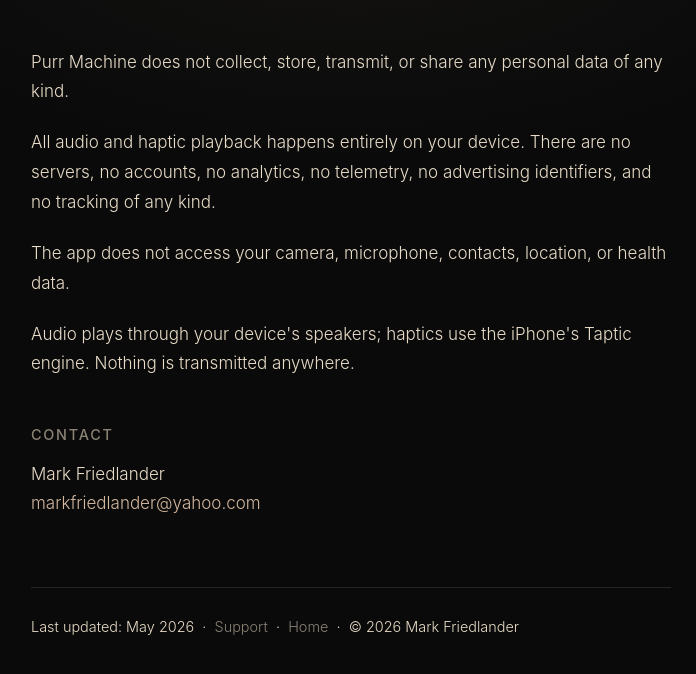
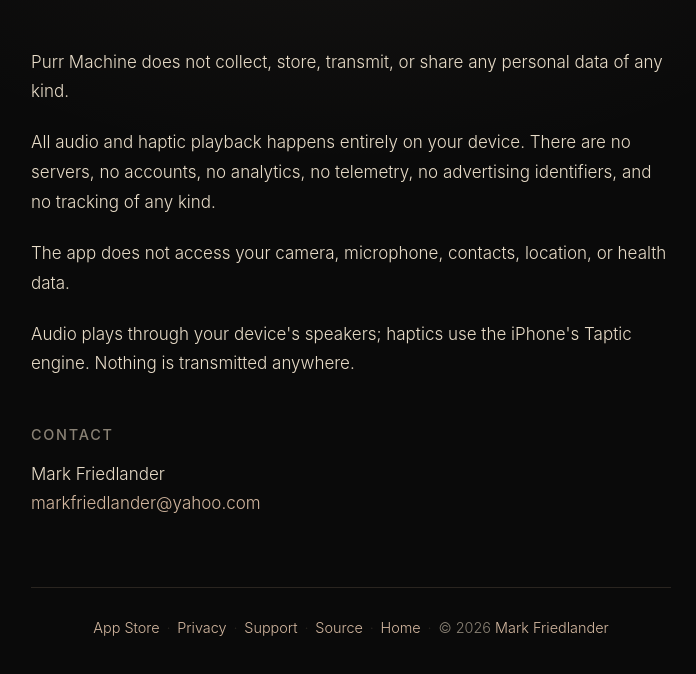
Before and after one commit to markfriedlander/Purr-Machine, a plain HTML site: page docs/privacy.html in a window 1280 px wide. Shown: the part 152-826 px from the top of the page, without its empty margins (289-985 px from the left). Drawn offline with Linux system fonts and the light colour scheme.

Commit message:
Site: unify footer with studio family; link up to hub
All three docs pages share the family footer row (App Store · Privacy ·
Support · Source · Home · © Mark Friedlander), copyright links up to the
studio hub. Folded the index page's separate 'More' nav into the footer.

Co-Authored-By: Claude Opus 4.8 <noreply@anthropic.com>

```diff
--- a/docs/privacy.html
+++ b/docs/privacy.html
@@ -106,9 +106,12 @@
       border-top: 1px solid var(--border);
       font-size: 0.85rem;
       color: var(--muted);
+      text-align: center;
+      line-height: 1.9;
     }
-    footer a { color: var(--muted); }
-    footer a:hover { color: var(--accent); }
+    footer a { color: var(--accent); }
+    footer a:hover { color: var(--accent-glow); text-decoration: underline; }
+    footer .sep { color: var(--border); padding: 0 0.4rem; }
 
     @media (max-width: 480px) {
       body { padding: 2rem 1rem 4rem; }
@@ -153,10 +156,7 @@
     </p>
 
     <footer>
-      <p>Last updated: May 2026 &nbsp;·&nbsp;
-         <a href="support.html">Support</a> &nbsp;·&nbsp;
-         <a href="index.html">Home</a> &nbsp;·&nbsp;
-         © 2026 Mark Friedlander</p>
+      <a href="https://apps.apple.com/us/app/purr-machine/id6772356141">App Store</a><span class="sep">·</span><a href="privacy.html">Privacy</a><span class="sep">·</span><a href="support.html">Support</a><span class="sep">·</span><a href="https://github.com/markfriedlander/Purr-Machine">Source</a><span class="sep">·</span><a href="index.html">Home</a><span class="sep">·</span>© 2026 <a href="https://markfriedlander.github.io/">Mark Friedlander</a>
     </footer>
 
   </main>
```
Also changed, not shown: docs/index.html (+5 -10 lines), docs/support.html (+6 -6 lines).
